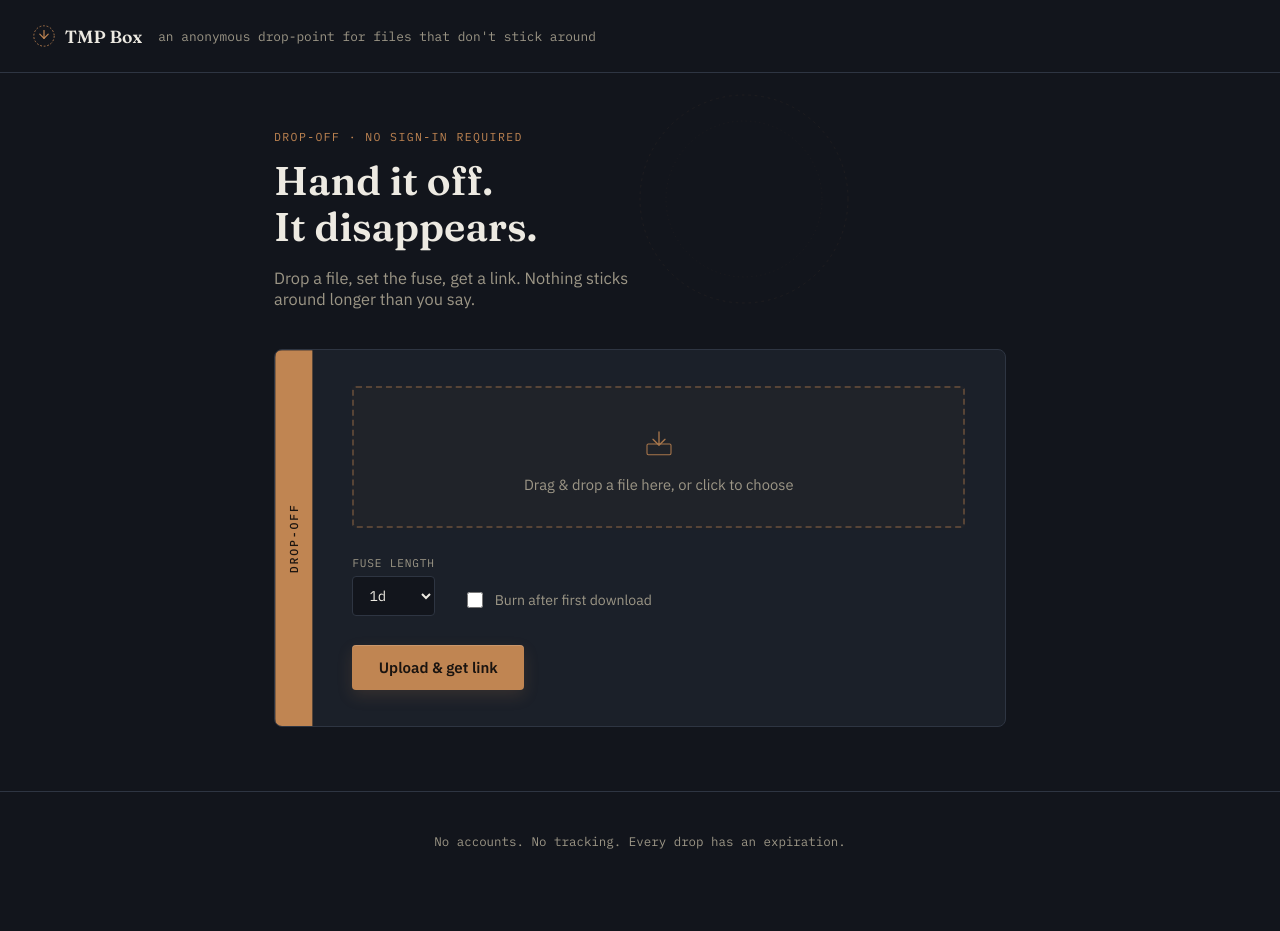
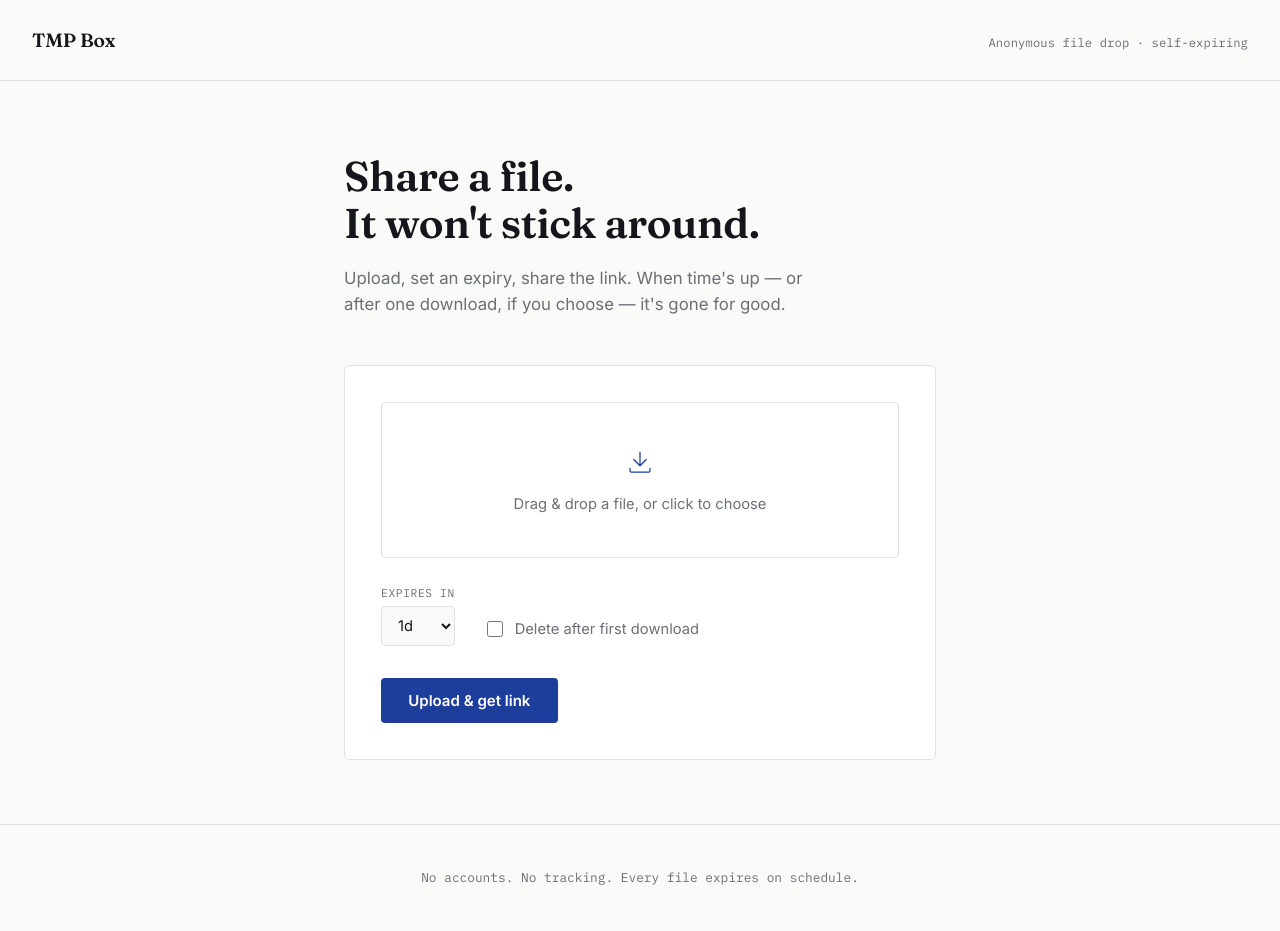
Before and after one commit to muneebsajjadgondal/tmpbox, a Flask app: page / in a window 1280 px wide. Before the commit the page ends 849 px from the top, so only its background shows below. Run offline with Flask 3, Linux system fonts and the light colour scheme; parts of the project's set-up code (start-up, migrations or seed data) failed here and were passed over.

Commit message:
Redesign v3: clean editorial light theme

```diff
--- a/app/static/style.css
+++ b/app/static/style.css
@@ -1,16 +1,17 @@
 :root {
-  --bg: #12151C;
-  --panel: #1B2029;
-  --brass: #C08552;
-  --brass-dark: #9C6B3F;
-  --rust: #B33F3F;
-  --text: #EDEAE2;
-  --muted: #9C9686;
-  --border: #2E3542;
-  --border-warm: rgba(192, 133, 82, 0.35);
+  --paper: #FAFAF8;
+  --panel-bg: #FFFFFF;
+  --ink: #14161B;
+  --muted: #6B6F76;
+  --line: #E3E1DB;
+  --accent: #1D3E9C;
+  --accent-dark: #16307A;
+  --accent-soft: rgba(29, 62, 156, 0.07);
+  --warn: #A13A3A;
+  --warn-soft: rgba(161, 58, 58, 0.08);
 
   --font-display: 'Fraunces', Georgia, serif;
-  --font-body: 'IBM Plex Sans', -apple-system, 'Segoe UI', Roboto, sans-serif;
+  --font-body: 'Inter', -apple-system, 'Segoe UI', Roboto, sans-serif;
   --font-mono: 'IBM Plex Mono', 'Courier New', monospace;
 }
 
@@ -19,44 +20,39 @@
 body {
   margin: 0;
   font-family: var(--font-body);
-  color: var(--text);
+  color: var(--ink);
+  background: var(--paper);
   min-height: 100vh;
   display: flex;
   flex-direction: column;
-  background: var(--bg);
 }
 
-/* ---------- Header ---------- */
+/* ---------- Masthead ---------- */
 
-.topbar {
+.masthead {
   display: flex;
-  align-items: center;
+  align-items: baseline;
+  justify-content: space-between;
   gap: 1rem;
-  padding: 1.5rem 2rem;
-  border-bottom: 1px solid var(--border);
+  padding: 1.75rem 2rem;
+  border-bottom: 1px solid var(--line);
   flex-wrap: wrap;
 }
 
-.brand {
-  display: inline-flex;
-  align-items: center;
-  gap: 0.55rem;
-  color: var(--text);
-  text-decoration: none;
-}
-
-.brand-mark { width: 24px; height: 24px; color: var(--brass); flex-shrink: 0; }
-
-.brand span {
+.wordmark {
   font-family: var(--font-display);
   font-weight: 600;
-  font-size: 1.1rem;
+  font-size: 1.2rem;
+  color: var(--ink);
+  text-decoration: none;
+  letter-spacing: -0.01em;
 }
 
 .tagline {
+  font-family: var(--font-mono);
+  font-size: 0.76rem;
   color: var(--muted);
-  font-size: 0.8rem;
-  font-family: var(--font-mono);
+  letter-spacing: 0.01em;
 }
 
 @media (max-width: 560px) { .tagline { display: none; } }
@@ -65,156 +61,65 @@ body {
 
 .container {
   flex: 1;
-  max-width: 780px;
+  max-width: 640px;
   margin: 0 auto;
-  padding: 3.5rem 1.5rem 4rem;
+  padding: 4.5rem 1.5rem 4rem;
   width: 100%;
 }
 
-/* ---------- Hero (unboxed, editorial) ---------- */
+/* ---------- Hero ---------- */
 
-.hero {
-  position: relative;
-  max-width: 520px;
-  margin-bottom: 2.5rem;
+.hero { margin-bottom: 3rem; }
+
+h1 {
+  font-family: var(--font-display);
+  font-weight: 600;
+  font-size: 2.6rem;
+  line-height: 1.14;
+  letter-spacing: -0.01em;
+  margin: 0 0 1.1rem;
+  color: var(--ink);
 }
 
-.watermark {
-  position: absolute;
-  top: -60px;
-  right: -80px;
-  width: 260px;
-  height: 260px;
-  color: var(--brass);
-  opacity: 0.07;
-  z-index: 0;
-  pointer-events: none;
+@media (max-width: 480px) { h1 { font-size: 2rem; } }
+
+.lede {
+  font-size: 1.05rem;
+  line-height: 1.55;
+  color: var(--muted);
+  max-width: 46ch;
+  margin: 0;
 }
 
-@media (max-width: 700px) {
-  .watermark { width: 180px; height: 180px; top: -30px; right: -40px; }
+/* ---------- Panel ---------- */
+
+.panel {
+  background: var(--panel-bg);
+  border: 1px solid var(--line);
+  border-radius: 6px;
+  padding: 2.25rem;
 }
 
-.eyebrow {
-  position: relative;
-  font-family: var(--font-mono);
-  text-transform: uppercase;
-  letter-spacing: 0.12em;
-  font-size: 0.72rem;
-  color: var(--brass);
-  margin: 0 0 0.9rem;
-}
-
-h1 {
-  position: relative;
-  font-family: var(--font-display);
-  font-weight: 600;
-  font-size: 2.5rem;
-  line-height: 1.15;
-  margin: 0 0 1rem;
-  color: var(--text);
-}
-
-@media (max-width: 480px) { h1 { font-size: 1.9rem; } }
-
-.muted { color: var(--muted); font-size: 0.94rem; }
-.lede { position: relative; font-size: 1.02rem; max-width: 40ch; }
-
-/* ---------- Manifest ticket (the structural signature element) ---------- */
-
-.ticket {
-  display: flex;
-  background: var(--panel);
-  border: 1px solid var(--border);
-  border-radius: 8px;
-  overflow: hidden;
-}
-
-.ticket-tab {
-  writing-mode: vertical-rl;
-  transform: rotate(180deg);
-  background: var(--brass);
-  color: #1a1410;
-  font-family: var(--font-mono);
-  text-transform: uppercase;
-  letter-spacing: 0.16em;
-  font-size: 0.72rem;
-  font-weight: 500;
-  padding: 1.5rem 0.7rem;
-  display: flex;
-  align-items: center;
-  justify-content: center;
-  flex-shrink: 0;
-}
-
-.ticket-body {
-  flex: 1;
-  padding: 2.25rem 2.5rem;
-  position: relative;
-  min-width: 0;
-}
-
-@media (max-width: 640px) {
-  .ticket { flex-direction: column; }
-  .ticket-tab {
-    writing-mode: horizontal-tb;
-    transform: none;
-    padding: 0.6rem 1rem;
-    justify-content: flex-start;
-  }
-  .ticket-body { padding: 1.75rem 1.5rem; }
-}
-
-.ticket-standalone { max-width: 620px; }
-.ticket-centered { text-align: center; }
-.ticket-centered .ticket-body { display: flex; flex-direction: column; align-items: center; }
-
-/* ---------- Stamp (sticker overlapping the ticket edge) ---------- */
-
-.stamp {
-  display: inline-block;
-  border: 2px dashed var(--brass);
-  color: var(--brass);
-  font-family: var(--font-mono);
-  text-transform: uppercase;
-  letter-spacing: 0.08em;
-  font-size: 0.68rem;
-  font-weight: 500;
-  padding: 0.5rem 0.9rem;
-  border-radius: 999px;
-  transform: rotate(-6deg);
-  background: var(--panel);
-  margin: -3.2rem 0 1.5rem;
-  animation: stampIn 0.45s cubic-bezier(.2, .8, .3, 1) both;
-}
-
-.stamp.stamp-rust { border-color: var(--rust); color: var(--rust); }
-.stamp.stamp-static { animation: none; margin-top: 0; }
-
-@keyframes stampIn {
-  0%   { opacity: 0; transform: scale(1.6) rotate(-6deg); }
-  60%  { opacity: 1; transform: scale(0.92) rotate(-6deg); }
-  100% { opacity: 1; transform: scale(1) rotate(-6deg); }
-}
-
-@media (prefers-reduced-motion: reduce) { .stamp { animation: none; } }
+.panel-centered { text-align: center; }
+.panel-centered h1 { font-size: 1.8rem; }
+.panel-centered .lede { margin: 0 auto 1.75rem; }
+.panel-receipt { max-width: 100%; }
 
 /* ---------- Dropzone ---------- */
 
 .dropzone {
   position: relative;
-  border: 2px dashed var(--border-warm);
+  border: 1.5px solid var(--line);
   border-radius: 4px;
-  padding: 2.5rem 1rem 2rem;
+  padding: 2.75rem 1rem;
   text-align: center;
   margin-bottom: 1.75rem;
-  background: rgba(192, 133, 82, 0.03);
   transition: border-color 0.15s ease, background-color 0.15s ease;
 }
 
-.dropzone.dragover { border-color: var(--brass); background: rgba(192, 133, 82, 0.08); }
+.dropzone.dragover { border-color: var(--accent); background: var(--accent-soft); }
 
-.dropzone-icon { width: 32px; height: 32px; color: var(--brass); opacity: 0.85; margin-bottom: 0.7rem; }
+.dropzone-icon { width: 30px; height: 30px; color: var(--accent); margin-bottom: 0.85rem; }
 
 .dropzone input[type="file"] { position: absolute; inset: 0; opacity: 0; cursor: pointer; }
 
@@ -227,7 +132,7 @@ h1 {
   align-items: flex-end;
   gap: 1.75rem;
   flex-wrap: wrap;
-  margin-bottom: 1.85rem;
+  margin-bottom: 2rem;
 }
 
 .option-field { display: flex; flex-direction: column; gap: 0.4rem; }
@@ -236,18 +141,18 @@ h1 {
   font-family: var(--font-mono);
   font-size: 0.7rem;
   text-transform: uppercase;
-  letter-spacing: 0.07em;
+  letter-spacing: 0.06em;
   color: var(--muted);
 }
 
 select {
-  background: var(--bg);
-  border: 1px solid var(--border);
-  color: var(--text);
+  background: var(--paper);
+  border: 1px solid var(--line);
+  color: var(--ink);
   padding: 0.55rem 0.75rem;
   border-radius: 4px;
-  font-family: var(--font-mono);
-  font-size: 0.88rem;
+  font-family: var(--font-body);
+  font-size: 0.92rem;
 }
 
 .checkbox {
@@ -255,88 +160,94 @@ select {
   align-items: center;
   gap: 0.55rem;
   color: var(--muted);
-  font-size: 0.88rem;
+  font-size: 0.92rem;
   cursor: pointer;
-  padding-bottom: 0.3rem;
+  padding-bottom: 0.35rem;
 }
 
-.checkbox input[type="checkbox"] { width: 16px; height: 16px; accent-color: var(--brass); cursor: pointer; }
+.checkbox input[type="checkbox"] { width: 16px; height: 16px; accent-color: var(--accent); cursor: pointer; }
 
 /* ---------- Buttons ---------- */
 
 .btn-primary {
   display: inline-block;
-  background: var(--brass);
-  color: #1a1410;
+  background: var(--accent);
+  color: #fff;
   border: none;
-  padding: 0.8rem 1.65rem;
+  padding: 0.8rem 1.7rem;
   border-radius: 4px;
   font-family: var(--font-body);
   font-weight: 600;
   cursor: pointer;
   text-decoration: none;
   font-size: 0.94rem;
-  box-shadow: 0 1px 0 rgba(255, 255, 255, 0.15) inset, 0 6px 16px rgba(192, 133, 82, 0.16);
-  transition: transform 0.12s ease, box-shadow 0.12s ease, background-color 0.12s ease;
+  transition: background-color 0.12s ease;
 }
 
-.btn-primary:hover {
-  background: var(--brass-dark);
-  color: var(--text);
-  transform: translateY(-1px);
-  box-shadow: 0 10px 22px rgba(192, 133, 82, 0.2);
+.btn-primary:hover { background: var(--accent-dark); }
+
+/* ---------- Status tag ---------- */
+
+.status-row { margin-bottom: 1.25rem; }
+
+.status-tag {
+  display: inline-block;
+  font-family: var(--font-mono);
+  font-size: 0.72rem;
+  text-transform: uppercase;
+  letter-spacing: 0.05em;
+  color: var(--accent);
+  background: var(--accent-soft);
+  padding: 0.35rem 0.75rem;
+  border-radius: 3px;
 }
 
-.btn-primary:active { transform: translateY(0); }
+.status-tag-warn { color: var(--warn); background: var(--warn-soft); }
 
-/* ---------- Manifest (file metadata) ---------- */
+/* ---------- Details table ---------- */
 
-.manifest {
-  display: flex;
-  gap: 2.25rem;
-  margin: 0 0 1.75rem;
-  padding: 1rem 0;
-  border-top: 1px dashed var(--border-warm);
-  border-bottom: 1px dashed var(--border-warm);
+.filename {
+  font-family: var(--font-display);
+  font-weight: 600;
+  font-size: 1.5rem;
+  word-break: break-word;
+  margin: 0 0 1.25rem;
 }
 
-.manifest > div { display: flex; flex-direction: column; gap: 0.2rem; }
+.details { border-collapse: collapse; margin-bottom: 1.75rem; width: 100%; }
 
-.manifest dt {
-  font-family: var(--font-mono);
-  font-size: 0.66rem;
-  text-transform: uppercase;
-  letter-spacing: 0.08em;
-  color: var(--muted);
-  margin: 0;
+.details th, .details td {
+  text-align: left;
+  padding: 0.6rem 0;
+  border-bottom: 1px solid var(--line);
+  font-size: 0.92rem;
 }
 
-.manifest dd { font-family: var(--font-mono); font-size: 0.95rem; color: var(--text); margin: 0; }
-
-.filename {
-  font-family: var(--font-body);
-  font-weight: 700;
-  font-size: 1.25rem;
-  word-break: break-word;
-  margin: 0 0 0.25rem;
+.details th {
+  color: var(--muted);
+  font-weight: 500;
+  width: 30%;
+  font-family: var(--font-mono);
+  font-size: 0.76rem;
+  text-transform: uppercase;
+  letter-spacing: 0.05em;
 }
 
-/* ---------- Tear divider (inside ticket, functional not decorative) ---------- */
+.details tr:last-child th, .details tr:last-child td { border-bottom: none; }
 
-.tear-divider {
-  border-top: 1px dashed var(--border-warm);
-  margin: 1.75rem 0;
-}
+/* ---------- Divider ---------- */
+
+.divider { border-top: 1px solid var(--line); margin: 1.85rem 0; }
 
 /* ---------- Share link ---------- */
 
-.share-link { margin-top: 1.75rem; display: flex; flex-direction: column; gap: 0.5rem; }
+.share-link { display: flex; flex-direction: column; gap: 0.5rem; }
 
 .share-link label {
   font-family: var(--font-mono);
   font-size: 0.7rem;
   text-transform: uppercase;
-  letter-spacing: 0.07em;
+  letter-spacing: 0.06em;
   color: var(--muted);
 }
 
@@ -346,17 +257,17 @@ select {
   flex: 1;
   min-width: 0;
   font-family: var(--font-mono);
-  background: var(--bg);
-  color: var(--text);
-  border: 1px solid var(--border);
+  background: var(--paper);
+  color: var(--ink);
+  border: 1px solid var(--line);
   padding: 0.6rem 0.75rem;
   border-radius: 4px;
-  font-size: 0.8rem;
+  font-size: 0.82rem;
 }
 
 #copy-btn {
-  background: var(--border);
-  color: var(--text);
+  background: var(--ink);
+  color: #fff;
   border: none;
   padding: 0.6rem 1.1rem;
   border-radius: 4px;
@@ -364,10 +275,10 @@ select {
   font-family: var(--font-body);
   font-size: 0.85rem;
   white-space: nowrap;
-  transition: background-color 0.12s ease;
+  transition: opacity 0.12s ease;
 }
 
-#copy-btn:hover { background: #3a4354; }
+#copy-btn:hover { opacity: 0.85; }
 
 /* ---------- Flash messages ---------- */
 
@@ -375,31 +286,27 @@ select {
 
 .flash {
   padding: 0.65rem 0.95rem;
-  border-radius: 6px;
+  border-radius: 4px;
   margin-bottom: 0.5rem;
   font-size: 0.88rem;
 }
 
-.flash-error {
-  background: rgba(179, 63, 63, 0.12);
-  color: #E08B8B;
-  border: 1px solid rgba(179, 63, 63, 0.3);
-}
+.flash-error { background: var(--warn-soft); color: var(--warn); border: 1px solid rgba(161, 58, 58, 0.25); }
 
 /* ---------- Footer ---------- */
 
 .footer {
   text-align: center;
   color: var(--muted);
-  font-size: 0.78rem;
+  font-size: 0.8rem;
   font-family: var(--font-mono);
-  padding: 1.75rem;
-  border-top: 1px solid var(--border);
+  padding: 2rem;
+  border-top: 1px solid var(--line);
 }
 
 /* ---------- Accessibility ---------- */
 
 a:focus-visible, button:focus-visible, input:focus-visible, select:focus-visible {
-  outline: 2px solid var(--brass);
+  outline: 2px solid var(--accent);
   outline-offset: 2px;
 }
--- a/app/templates/base.html
+++ b/app/templates/base.html
@@ -6,20 +6,13 @@
   <title>{% block title %}TMP Box{% endblock %}</title>
   <link rel="preconnect" href="https://fonts.googleapis.com">
   <link rel="preconnect" href="https://fonts.gstatic.com" crossorigin>
-  <link href="https://fonts.googleapis.com/css2?family=Fraunces:wght@500;600;700&family=IBM+Plex+Sans:wght@400;500;600;700&family=IBM+Plex+Mono:wght@400;500&display=swap" rel="stylesheet">
+  <link href="https://fonts.googleapis.com/css2?family=Fraunces:opsz,wght@9..144,500;9..144,600&family=Inter:wght@400;500;600&family=IBM+Plex+Mono:wght@400;500&display=swap" rel="stylesheet">
   <link rel="stylesheet" href="{{ url_for('static', filename='style.css') }}">
 </head>
 <body>
-  <header class="topbar">
-    <a href="{{ url_for('main.index') }}" class="brand">
-      <svg class="brand-mark" viewBox="0 0 40 40" xmlns="http://www.w3.org/2000/svg" aria-hidden="true">
-        <circle cx="20" cy="20" r="17" fill="none" stroke="currentColor" stroke-width="1.4" stroke-dasharray="3 3"/>
-        <path d="M13 17 L20 24 L27 17" fill="none" stroke="currentColor" stroke-width="2" stroke-linecap="round" stroke-linejoin="round"/>
-        <line x1="20" y1="24" x2="20" y2="11" stroke="currentColor" stroke-width="2" stroke-linecap="round"/>
-      </svg>
-      <span>TMP Box</span>
-    </a>
-    <span class="tagline">an anonymous drop-point for files that don't stick around</span>
+  <header class="masthead">
+    <a href="{{ url_for('main.index') }}" class="wordmark">TMP Box</a>
+    <span class="tagline">Anonymous file drop · self-expiring</span>
   </header>
 
   <main class="container">
@@ -37,7 +30,7 @@
   </main>
 
   <footer class="footer">
-    <p>No accounts. No tracking. Every drop has an expiration.</p>
+    <p>No accounts. No tracking. Every file expires on schedule.</p>
   </footer>
 </body>
 </html>
--- a/app/templates/index.html
+++ b/app/templates/index.html
@@ -1,32 +1,25 @@
 {% extends "base.html" %}
-{% block title %}TMP Box — Start a drop{% endblock %}
+{% block title %}TMP Box — Upload{% endblock %}
 {% block content %}
   <section class="hero">
-    <svg class="watermark" viewBox="0 0 400 400" xmlns="http://www.w3.org/2000/svg" aria-hidden="true">
-      <circle cx="200" cy="200" r="160" fill="none" stroke="currentColor" stroke-width="1.5" stroke-dasharray="4 6"/>
-      <circle cx="200" cy="200" r="120" fill="none" stroke="currentColor" stroke-width="1" stroke-dasharray="2 5"/>
-    </svg>
-    <p class="eyebrow">Drop-off · no sign-in required</p>
-    <h1>Hand it off.<br>It disappears.</h1>
-    <p class="muted lede">Drop a file, set the fuse, get a link. Nothing sticks around longer than you say.</p>
+    <h1>Share a file.<br>It won't stick around.</h1>
+    <p class="lede">Upload, set an expiry, share the link. When time's up — or after one download, if you choose — it's gone for good.</p>
   </section>
 
-  <section class="ticket">
-    <div class="ticket-tab">Drop-off</div>
-    <div class="ticket-body">
+  <section class="panel">
     <form action="{{ url_for('main.upload') }}" method="post" enctype="multipart/form-data" id="upload-form">
       <div class="dropzone" id="dropzone">
         <svg class="dropzone-icon" viewBox="0 0 48 48" xmlns="http://www.w3.org/2000/svg" aria-hidden="true">
-            <rect x="6" y="24" width="36" height="16" rx="2" fill="none" stroke="currentColor" stroke-width="1.6"/>
-            <path d="M24 6 L24 26 M24 26 L15 17 M24 26 L33 17" fill="none" stroke="currentColor" stroke-width="2" stroke-linecap="round" stroke-linejoin="round"/>
+          <path d="M24 8 L24 30 M24 30 L14 20 M24 30 L34 20" fill="none" stroke="currentColor" stroke-width="2" stroke-linecap="round" stroke-linejoin="round"/>
+          <path d="M8 34 L8 38 Q8 40 10 40 L38 40 Q40 40 40 38 L40 34" fill="none" stroke="currentColor" stroke-width="2" stroke-linecap="round"/>
         </svg>
-          <p id="dropzone-label">Drag &amp; drop a file here, or click to choose</p>
+        <p id="dropzone-label">Drag &amp; drop a file, or click to choose</p>
         <input type="file" name="file" id="file-input" required>
       </div>
 
       <div class="options-row">
         <div class="option-field">
-            <label for="expiry">Fuse length</label>
+          <label for="expiry">Expires in</label>
           <select name="expiry" id="expiry">
             {% for key, minutes in presets.items() %}
               <option value="{{ key }}" {% if key == default_key %}selected{% endif %}>
@@ -38,13 +31,12 @@
 
         <label class="checkbox">
           <input type="checkbox" name="one_time" id="one_time">
-            <span>Burn after first download</span>
+          <span>Delete after first download</span>
         </label>
       </div>
 
       <button type="submit" class="btn-primary">Upload &amp; get link</button>
     </form>
-    </div>
   </section>
 
   <script src="{{ url_for('static', filename='script.js') }}"></script>
```
Also changed, not shown: app/templates/404.html (+5 -9 lines), app/templates/download.html (+16 -18 lines). Lines whose indentation alone changed are shown as unchanged.
